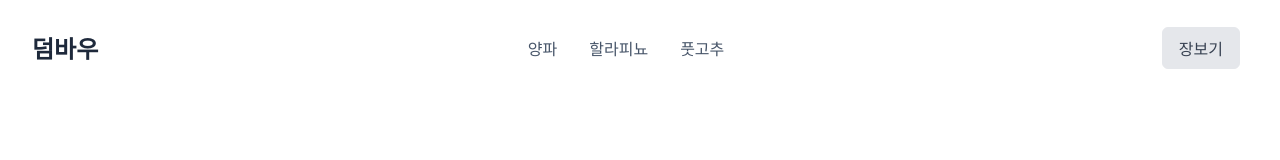
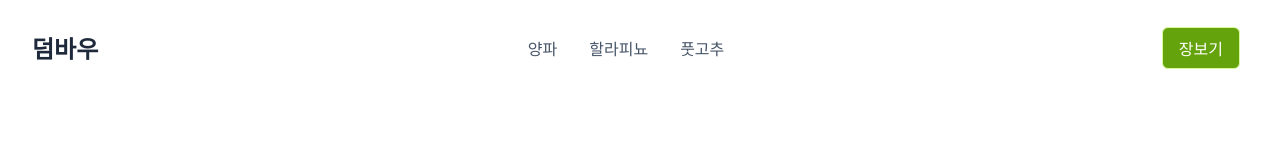
Before and after one commit to woolel/dumbau, a React (Vite) app: page / in a window 1280 px wide. Shown: the top 160 px of the page. Built offline with nearby package versions, Linux system fonts and the light colour scheme; grey boxes are pictures that could not be loaded.

Commit message:
feat(Header): Improve styling for shopping link
Update the styling of the "장보기" (shopping) link in the Header component.
This change applies a more prominent and visually distinct style to the link,
using a green background and white text to highlight its importance.

```diff
--- a/components/Header.tsx
+++ b/components/Header.tsx
@@ -34,7 +34,7 @@ const Header: React.FC = () => {
           <div className="flex items-center gap-4">
             <Link
               to="/onion"
-              className="hidden sm:block border border-gray-200 bg-gray-200 text-gray-700 rounded-md px-4 py-2 m-2 transition duration-500 ease select-none hover:bg-gray-300 focus:outline-none focus:shadow-outline"
+              className="hidden sm:block border border-lime-200 bg-lime-600 text-white rounded-md px-4 py-2 m-2 transition duration-500 ease select-none hover:bg-lime-300 focus:outline-none focus:shadow-outline"
             >
               장보기
             </Link>
```
